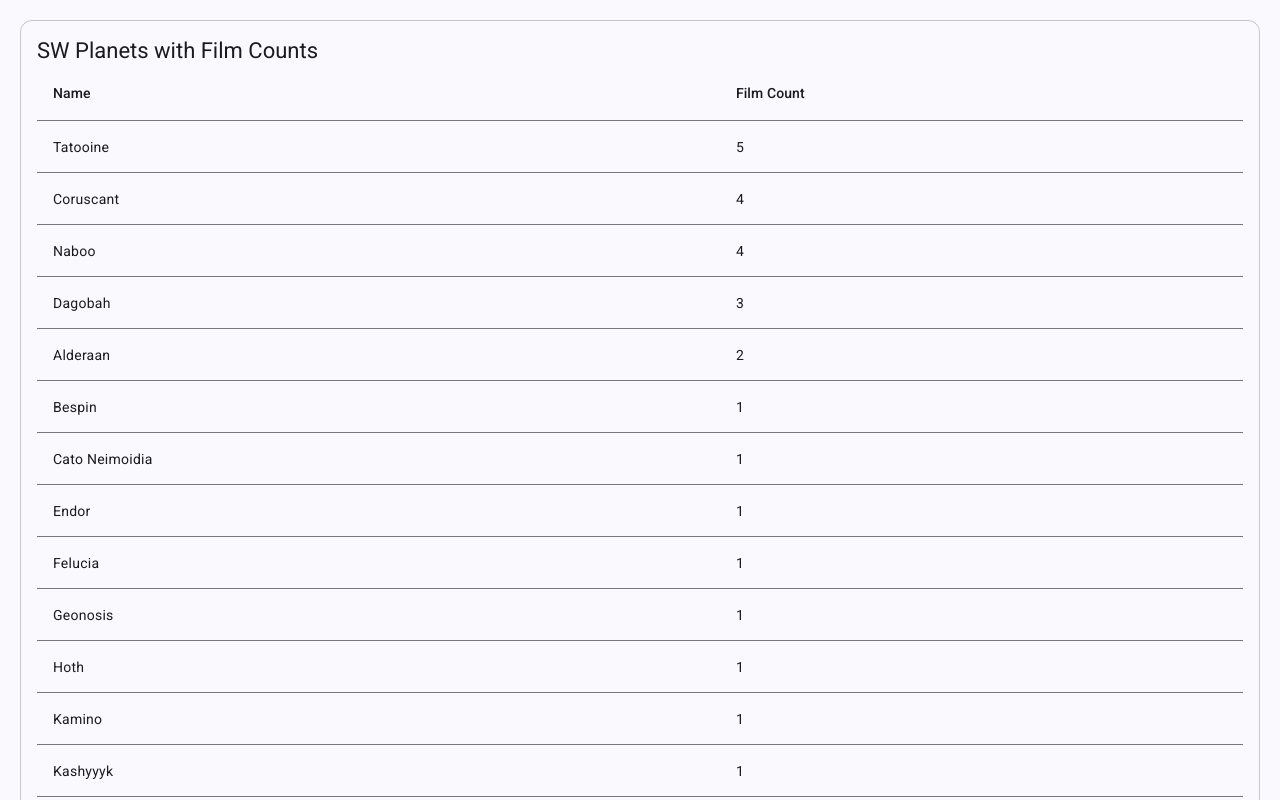
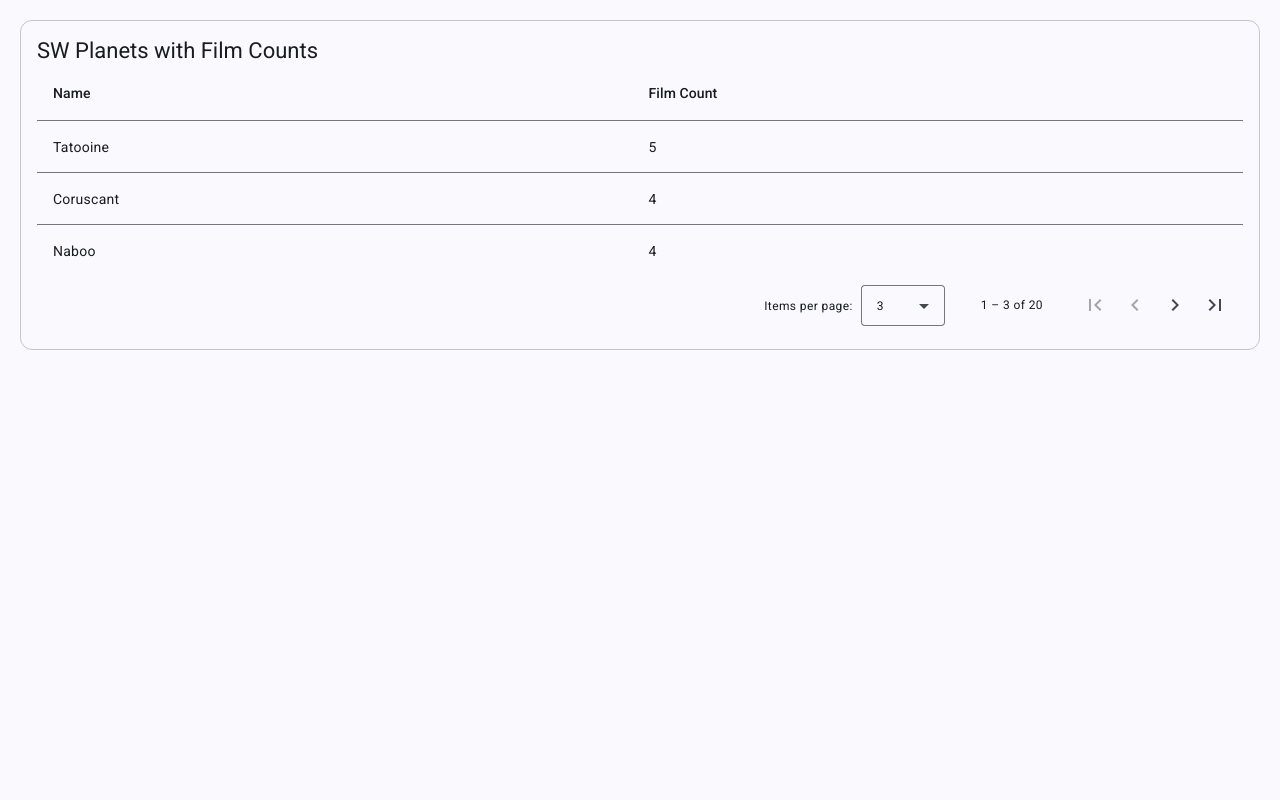
Before and after one commit to 2025-fall-js-frameworks/angular-components, an Angular app: page / in a window 1280 px wide. Shown: the top 800 px of the page. Built offline with nearby package versions, Linux system fonts and the light colour scheme.

Commit message:
Consider adding a paginator, oh my
@ViewChild stuffy-stuff, oh my...

```diff
--- a/src/app/sw-planet-films/sw-planet-films.html
+++ b/src/app/sw-planet-films/sw-planet-films.html
@@ -3,7 +3,7 @@
 		<mat-card-title>SW Planets with Film Counts</mat-card-title>
 	</mat-card-header>
 	<mat-card-content>
-		<table mat-table [dataSource]="planetsToDisplay" class="mat-elevation-z8">
+		<table mat-table [dataSource]="dataSource" class="mat-elevation-z8">
 			<!--- Note that these columns can be defined in any order.
         The actual rendered columns are set as a property on the row definition" -->
 
@@ -22,5 +22,8 @@
 			<tr mat-header-row *matHeaderRowDef="displayedColumns"></tr>
 			<tr mat-row *matRowDef="let row; columns: displayedColumns"></tr>
 		</table>
+
+		<mat-paginator [pageSizeOptions]="[3, 5]" showFirstLastButtons aria-label="Select page">
+		</mat-paginator>
 	</mat-card-content>
 </mat-card>
--- a/src/app/sw-planet-films/sw-planet-films.ts
+++ b/src/app/sw-planet-films/sw-planet-films.ts
@@ -1,20 +1,37 @@
-import { Component, inject } from '@angular/core';
+import { AfterViewInit, Component, inject, ViewChild } from '@angular/core';
 import { SwPlanetsService } from '../sw-planets.service';
 import { PlanetWithFilmCount } from '../../sw-planet-model';
 import { MatCard, MatCardContent, MatCardHeader, MatCardTitle } from '@angular/material/card';
-import { MatTableModule } from '@angular/material/table';
+import { MatTableDataSource, MatTableModule } from '@angular/material/table';
+import { MatPaginatorModule, MatPaginator } from '@angular/material/paginator';
 
 @Component({
 	selector: 'app-sw-planet-films',
-	imports: [MatCard, MatCardHeader, MatCardTitle, MatCardContent, MatTableModule],
+	imports: [
+		MatCard,
+		MatCardHeader,
+		MatCardTitle,
+		MatCardContent,
+		MatTableModule,
+		MatPaginatorModule,
+	],
 	templateUrl: './sw-planet-films.html',
 	styleUrl: './sw-planet-films.css',
 })
-export class SwPlanetFilms {
+export class SwPlanetFilms implements AfterViewInit {
 	private planetSvc = inject(SwPlanetsService);
 
 	protected readonly planetsToDisplay: PlanetWithFilmCount[] =
 		this.planetSvc.getPlanetFilmDataForDisplay();
 
 	displayedColumns = ['name', 'filmCount'];
+
+	dataSource = new MatTableDataSource<PlanetWithFilmCount>(this.planetsToDisplay);
+
+	@ViewChild(MatPaginator)
+	paginator: MatPaginator | undefined;
+
+	ngAfterViewInit() {
+		this.dataSource.paginator = this.paginator;
+	}
 }
```
